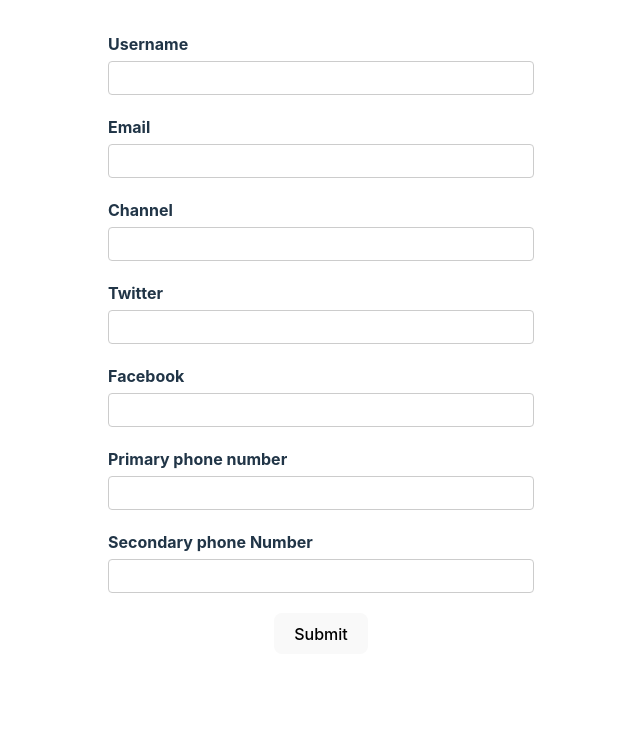
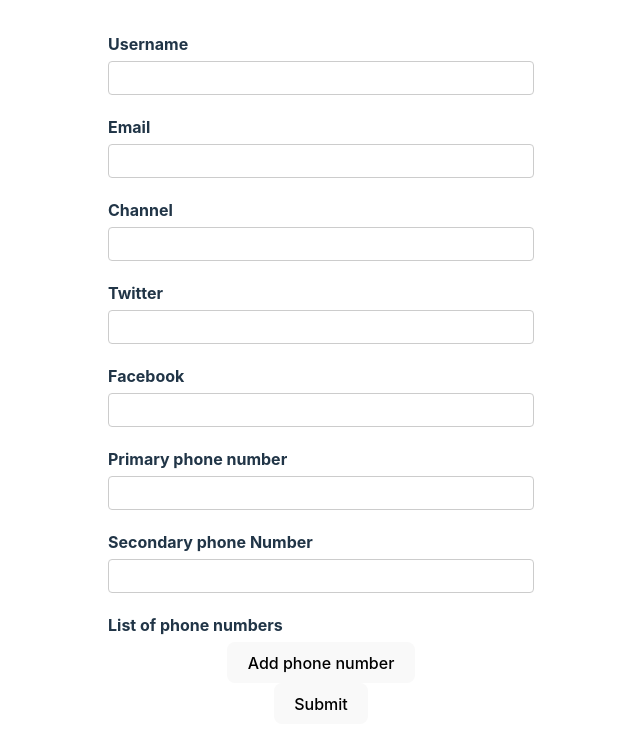
Before and after one commit to mavhezha/React-hook-form, a React (Vite) app: page / in a window 1280 px wide. Shown: the top 748 px of the page, without its empty margins (319-959 px from the left). Built offline with nearby package versions, Linux system fonts and the light colour scheme.

Commit message:
Update index.html and YouTubeForm.tsx

```diff
--- a/index.html
+++ b/index.html
@@ -4,7 +4,7 @@
     <meta charset="UTF-8" />
     <link rel="icon" type="image/svg+xml" href="/vite.svg" />
     <meta name="viewport" content="width=device-width, initial-scale=1.0" />
-    <title>Vite + React + TS</title>
+    <title>Mavhezha React Hook Form</title>
   </head>
   <body>
     <div id="root"></div>
--- a/src/components/YouTubeForm.tsx
+++ b/src/components/YouTubeForm.tsx
@@ -1,4 +1,4 @@
-import { useForm } from "react-hook-form";
+import { useForm, useFieldArray } from "react-hook-form";
 import { DevTool }  from "@hookform/devtools";
 
 type FormValues = {
@@ -10,6 +10,9 @@ type FormValues = {
     facebook: string;
   };
   phoneNumbers: string[];
+  phNumbers: {
+    number: string;
+  }[];
 };
 
 function YouTubeForm() {
@@ -23,10 +26,16 @@ function YouTubeForm() {
         facebook: "",
       },
       phoneNumbers: ["",""],
+      phNumbers: [{ number: "" }],
     },
   });
   const { register, control, handleSubmit, formState } = form;
   const { errors } = formState;
+
+  const { fields, append, remove } = useFieldArray ({
+    name: "phNumbers",
+    control
+  })
 
   const onSubmit = (data: FormValues) => {
     console.log("Form submitted", data);
@@ -134,6 +143,29 @@ function YouTubeForm() {
           />
           </div>
 
+          <div>
+            <label>List of phone numbers</label>
+            <div>
+              {
+                fields.map((field, index) => {
+                  <div clasName="form-control" key={field.id}>
+                    <input
+                      type="text"
+                      {...register(`phNumbers.${index}.number` as const)}
+                    />
+                    {index > 0 && (
+                        <button type="button" onClick={() =>remove(index)}>
+                          Remove
+                        </button>
+                    )}
+                  </div>
+                })}
+                <button type="button" onClick={() =>append({number: "" })}>
+                  Add phone number
+                </button>
+            </div>
+          </div>
+
          <button>Submit</button>
       </form>
       <DevTool control={control}  />
```
